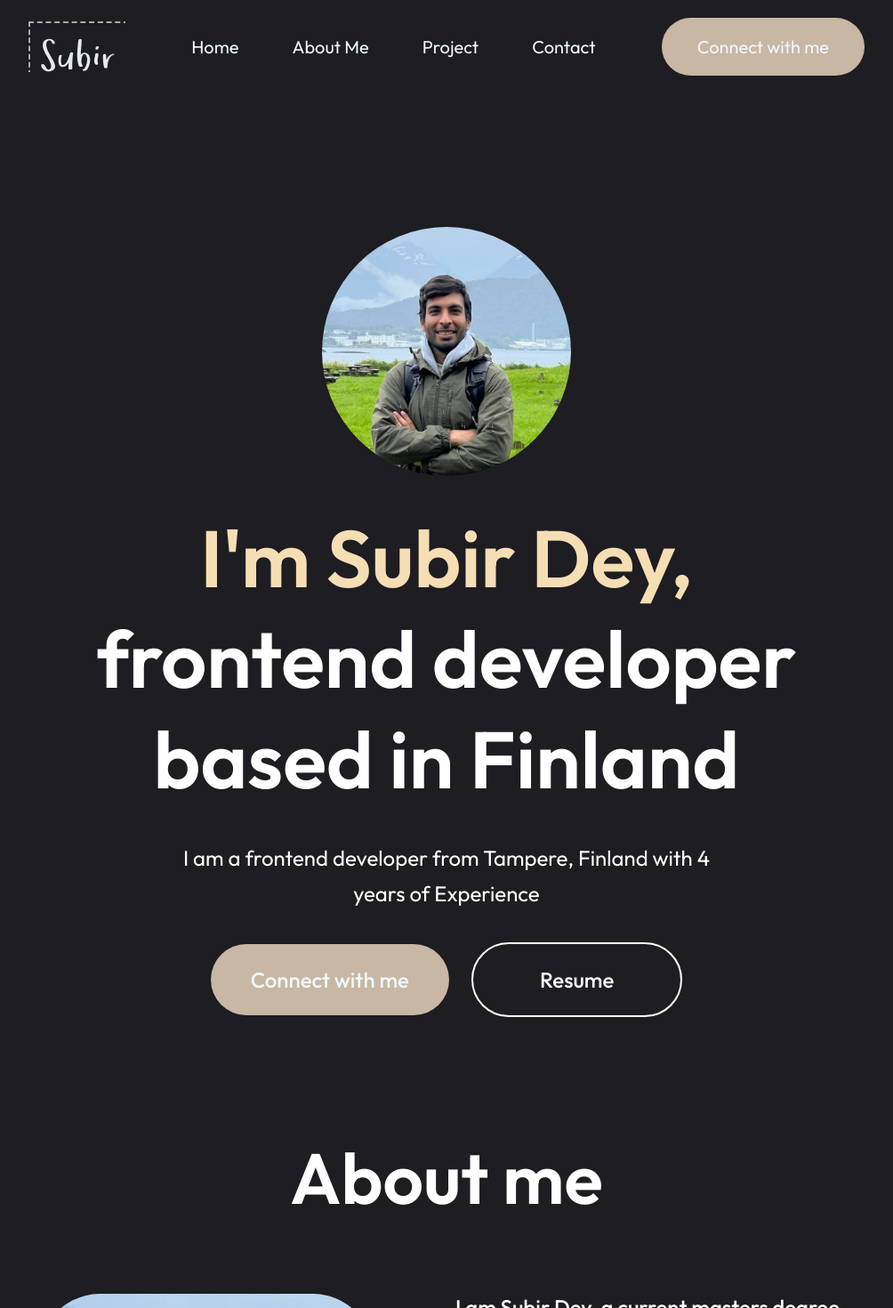
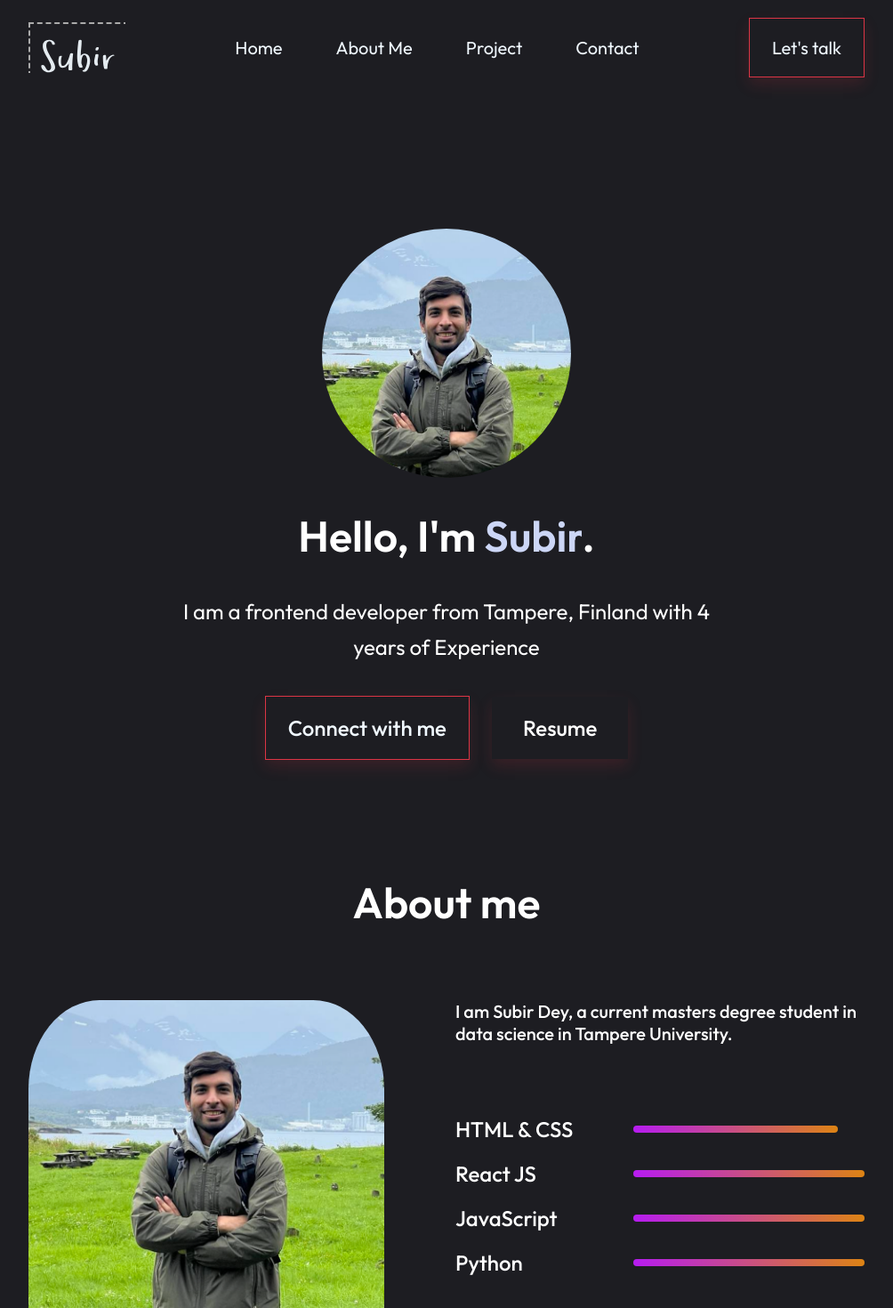
Before and after one commit to subir-raju/Portfolio_New, a React (Vite) app: page / in a window 1280 px wide. Shown: the top 1470 px of the page at 89% size, without its empty margins (138-1142 px from the left). Built offline with nearby package versions, Linux system fonts and the light colour scheme.

Commit message:
fontsize and color change

```diff
--- a/src/Components/About/About.css
+++ b/src/Components/About/About.css
@@ -12,7 +12,7 @@
 }
 .about-title h1 {
     padding: 0px 30px;
-    font-size: 80px;
+    font-size: 48px;
     font-weight: 600;
 }
 
@@ -35,7 +35,7 @@
     display: flex;
     flex-direction: column;
     gap: 20px;
-    font-size: 24px;
+    font-size: 20px;
     font-weight: 500;
 }
 
@@ -82,7 +82,7 @@
 }
 
 .about-achievement h1 {
-    font-size: 60px;
+    font-size: 48px;
     font-weight: 700;
     background: linear-gradient(264deg, #DF8908 -5.09%, #B415FF 106.28%);
     background-clip: text;
@@ -113,7 +113,7 @@
     }
 
     .about-title h1{
-        font-size: 50px;
+        font-size: 35px;
         padding: 0;
     }
 
--- a/src/Components/Contact/Contact.css
+++ b/src/Components/Contact/Contact.css
@@ -13,7 +13,7 @@
 
 .contact-title h1{
     padding: 0px 30px;
-    font-size: 80px;
+    font-size: 48px;
     font-weight: 600;
 }
 
@@ -29,7 +29,7 @@
 }
 
 .contact-left h1 {
-    font-size: 80px;
+    font-size: 35px;
     font-weight: 700;
 
 }
@@ -46,7 +46,21 @@
     flex-direction: row;
     gap: 30px;
     color: #D8D8D8;
-    font-size: 20px;
+}
+
+.contact-detail {
+    border-radius: 5px;
+    box-shadow: 0 .5rem 1rem rgba(220, 53, 69, .15);
+}
+.contact-detail img {
+    box-sizing: border-box;
+    width: 50px;
+    height: 50px;
+}
+.contact-detail:hover {
+    transform: scale(1.1);
+    transition: 0.3s;
+    border: 2px solid #dc3545;
 }
 
 .contact-right {
@@ -88,10 +102,11 @@
 .contact-submit {
     border: none;
     color: white;
-    border-radius: 5px;
-    background: yellowgreen;
+    border-radius: 0px;
+    background: #1d1d22;
+    box-shadow: 0 .5rem 1rem rgba(220, 53, 69, .15);
     font-size: 20px;
-    padding: 20px 30px;
+    padding: 20px 25px;
     margin-bottom: 50px;
     cursor: pointer;
     transition: 0.3s;
@@ -100,6 +115,7 @@
 .contact-submit:hover {
     transform: scale(1.1);
     transition: 0.3s;
+    border: 2px solid #dc3545;
 }
 
 @media(max-width:768px) {
@@ -111,7 +127,7 @@
 
     .contact-title h1{
         padding: 0;
-        font-size: 50px;
+        font-size: 35px;
         font-weight: 600;
     }
 
@@ -119,7 +135,7 @@
         flex-direction: column;
     }
     .contact-left h1{
-        font-size: 54px;
+        font-size: 25px;
     }
     .contact-left p{
         font-size: 18px;
@@ -146,7 +162,13 @@
     }
 
     .contact-submit{
-        font-size: 18px;
+        font-size: 16px;
         padding: 15px 30px;
     }
+
+    .contact-submit:hover {
+    transform: scale(1.1);
+    transition: 0.3s;
+    border: 2px solid #dc3545;
 }
+}
--- a/src/Components/Hero/Hero.css
+++ b/src/Components/Hero/Hero.css
@@ -14,11 +14,11 @@
 .hero h1{
     text-align: center;
     width: 70%;
-    font-size: 90px;
+    font-size: 3em;
     font-weight: 600;
 }
 .hero h1 span{
-    background: wheat;
+    background: #ccd6f6;
     background-clip: text;
     -webkit-background-clip: text;
     -webkit-text-fill-color: transparent;
@@ -40,16 +40,18 @@
     margin-bottom: 50px;
 }
 .hero-connect{
-    padding: 25px 45px;
-    border-radius: 50px;
-    background: #C7B7A3;
+    padding: 20px 25px;
+    border-radius: 0px;
+    background: #1d1d22;
+    border: 1px solid #dc3545;
     cursor: pointer;
+    box-shadow: 0 .5rem 1rem rgba(220, 53, 69, .15);
 }
 .hero-resume{
-    padding: 25px 75px;
-    border-radius: 50px;
-    border: 2px solid #FFF;
+    padding: 20px 35px;
+    border-radius: 0px;
     cursor: pointer;
+    box-shadow: 0 .5rem 1rem rgba(220, 53, 69, .15);
 }
 .hero-resume a{
     text-decoration: none;
@@ -57,10 +59,10 @@
 }
 
 .hero-connect:hover{
-    border: 2px solid yellowgreen;
+    border: 2px solid #dc3545;
 }
 .hero-resume:hover{
-    border-color: yellowgreen;
+    border: 2px solid #dc3545;
 }
 
 @media(max-width:768px){
@@ -88,12 +90,12 @@
         margin-bottom: 50px;
     }
     .hero-connect{
-        padding: 20px 30px;
-        border-radius: 40px;
+        padding: 16px 25px;
+        border-radius: 0px;
     }
 
     .hero-resume{
-        padding: 20px 50px;
-        border-radius: 40px;
+        padding: 16px 25px;
+        border-radius: 0px;
     }
 }
--- a/src/Components/Hero/Hero.jsx
+++ b/src/Components/Hero/Hero.jsx
@@ -9,7 +9,7 @@ const Hero = () => {
     <div id="home" className="hero">
       <img src={profile_img} alt=" " />
       <h1>
-        <span>I'm Subir Dey,</span> frontend developer based in Finland
+        Hello, I'm<span> Subir</span>.
       </h1>
       <p>
         I am a frontend developer from Tampere, Finland with 4 years of
--- a/src/Components/Navbar/Navbar.css
+++ b/src/Components/Navbar/Navbar.css
@@ -14,12 +14,14 @@
 }
 
 .nav-connect{
-    padding: 20px 40px;
-    border-radius: 50px;
-    background: #C7B7A3;
+    padding: 20px 25px;
+    border-radius: 0px;
+    background: #1d1d22;
     font-size: 20px;
     cursor: pointer;
     transition: 0.5s;
+    box-shadow: 0 .5rem 1rem rgba(220, 53, 69, .15);
+    border: 1px solid #dc3545;
 }
 
 .nav-connect:hover{
@@ -29,6 +31,12 @@
 .anchor-link {
     text-decoration: none;
     color: aliceblue;
+}
+
+.anchor-link p:hover {
+    padding: 10px 20px;
+    border: 1px solid #dc3545;
+    box-shadow: 0 .5rem 1rem rgba(220, 53, 69, .15);
 }
 .nav-mob-open{
     display: none;
@@ -71,7 +79,7 @@
     }
 
     .nav-menu li{
-        font-size: 30px;
+        font-size: 20px;
         padding-left: 100px;
         flex-direction: row;
         gap: 20px;
--- a/src/Components/Navbar/Navbar.jsx
+++ b/src/Components/Navbar/Navbar.jsx
@@ -47,7 +47,7 @@ const Navbar = () => {
       </ul>
       <div className="nav-connect">
         <AnchorLink className="anchor-link" offset={50} href="#contact">
-          Connect with me
+          Let's talk
         </AnchorLink>
       </div>
     </div>
--- a/src/Components/Project/Project.css
+++ b/src/Components/Project/Project.css
@@ -12,7 +12,7 @@
 
 .project-title h1 {
     padding: 0px 30px;
-    font-size: 80px;
+    font-size: 48px;
     font-weight: 600;
 }
 
@@ -39,18 +39,20 @@
 .project-showmore {
     display: flex;
     gap: 15px;
-    border-radius: 50px;
-    border: 2px solid white;
-    padding: 30px 60px;
+    border-radius: 0px;
+    padding: 20px 25px;
     font-size: 22px;
     font-weight: 500;
     margin-bottom: 80px;
     transition: 0.6s;
     cursor: pointer;
+    box-shadow: 0 .5rem 1rem rgba(220, 53, 69, .15);
 }
 .project-showmore:hover {
     gap: 30px;
-    transition: 0.6s;
+    transition: 0.3s;
+    border: 2px solid #dc3545;
+    box-shadow: 0 .5rem 1rem rgba(220, 53, 69, .15);
 }
 
 @media(max-width:768px){
@@ -62,7 +64,7 @@
 
     .project-title h1{
         padding: 0;
-        font-size: 50px;
+        font-size: 35px;
         font-weight: 600;
     }
 
@@ -76,9 +78,10 @@
     }
 
     .project-showmore{
-        padding: 20px 40px;
+        padding: 16px 25px;
         font-size: 18px;
         margin: 50px auto;
         cursor: pointer;
+        box-shadow: 0 .5rem 1rem rgba(220, 53, 69, .15);
     }
 }
```
